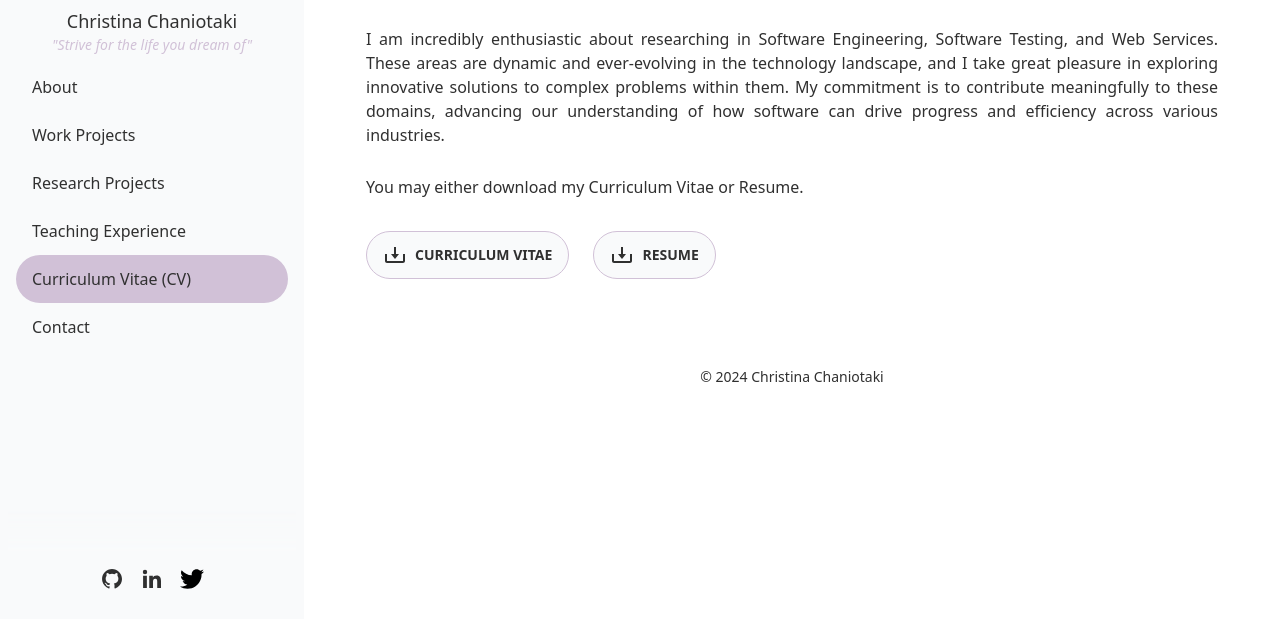
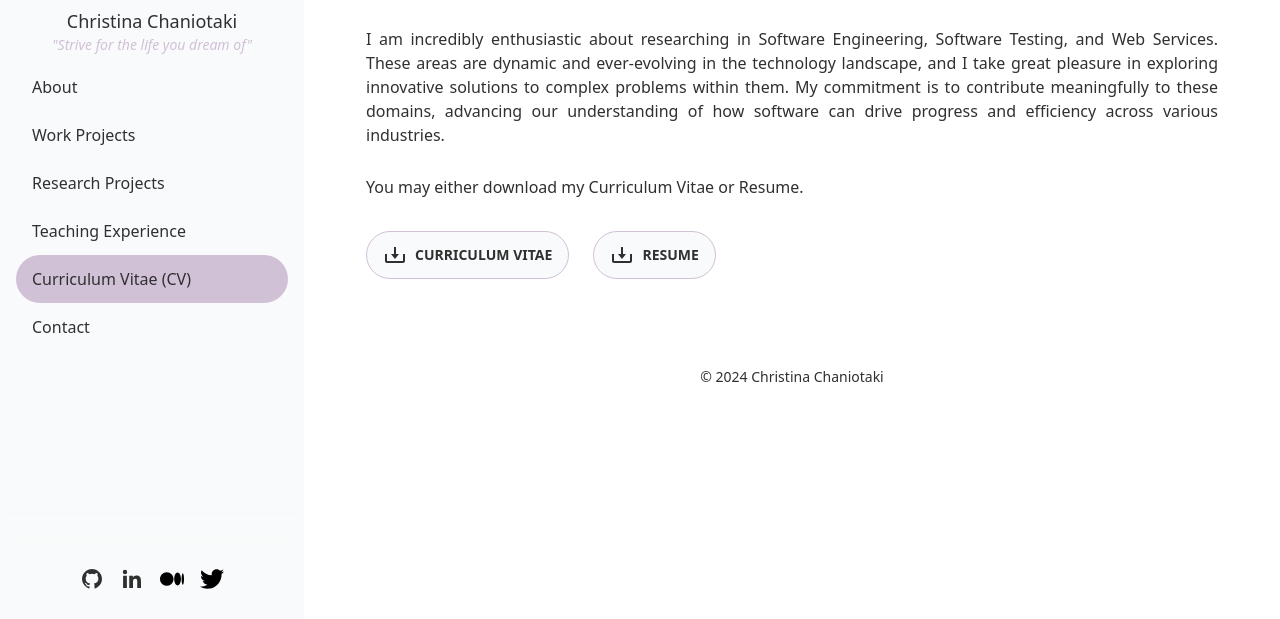
Before and after one commit to cchaniotaki/cchaniotaki.github.io, an Astro site: page /cv in a window 1280 px wide. Shown: the part 181-800 px from the top of the page. Built offline with nearby package versions, Linux system fonts and the light colour scheme; Astro itself is replaced by a stand-in of ours.

Commit message:
add medium

```diff
--- a/src/components/SideBarFooter.astro
+++ b/src/components/SideBarFooter.astro
@@ -44,6 +44,25 @@
         </svg>
     </a>
     <a
+            href="https://christina-chaniotaki.medium.com/"
+            target="_blank"
+            class="hover:bg-primary rounded-3xl p-2"
+            aria-label="Medium"
+            title="Medium"
+    >
+        <svg xmlns="http://www.w3.org/2000/svg" xmlns:xlink="http://www.w3.org/1999/xlink"
+             width="24"
+             height="24"
+             viewBox="0 -55 256 256" version="1.1" preserveAspectRatio="xMidYMid">
+            <g>
+                <path d="M72.2009141,1.42108547e-14 C112.076502,1.42108547e-14 144.399375,32.5485469 144.399375,72.6964154 C144.399375,112.844284 112.074049,145.390378 72.2009141,145.390378 C32.327779,145.390378 0,112.844284 0,72.6964154 C0,32.5485469 32.325326,1.42108547e-14 72.2009141,1.42108547e-14 Z M187.500628,4.25836743 C207.438422,4.25836743 223.601085,34.8960455 223.601085,72.6964154 L223.603538,72.6964154 C223.603538,110.486973 207.440875,141.134463 187.503081,141.134463 C167.565287,141.134463 151.402624,110.486973 151.402624,72.6964154 C151.402624,34.9058574 167.562834,4.25836743 187.500628,4.25836743 Z M243.303393,11.3867175 C250.314,11.3867175 256,38.835526 256,72.6964154 C256,106.547493 250.316453,134.006113 243.303393,134.006113 C236.290333,134.006113 230.609239,106.554852 230.609239,72.6964154 C230.609239,38.837979 236.292786,11.3867175 243.303393,11.3867175 Z"
+                      fill="#000000">
+
+                </path>
+            </g>
+        </svg>
+    </a>
+    <a
             href="https://twitter.com/cchaniotakis"
             target="_blank"
             class="hover:bg-primary rounded-3xl p-2"
```
